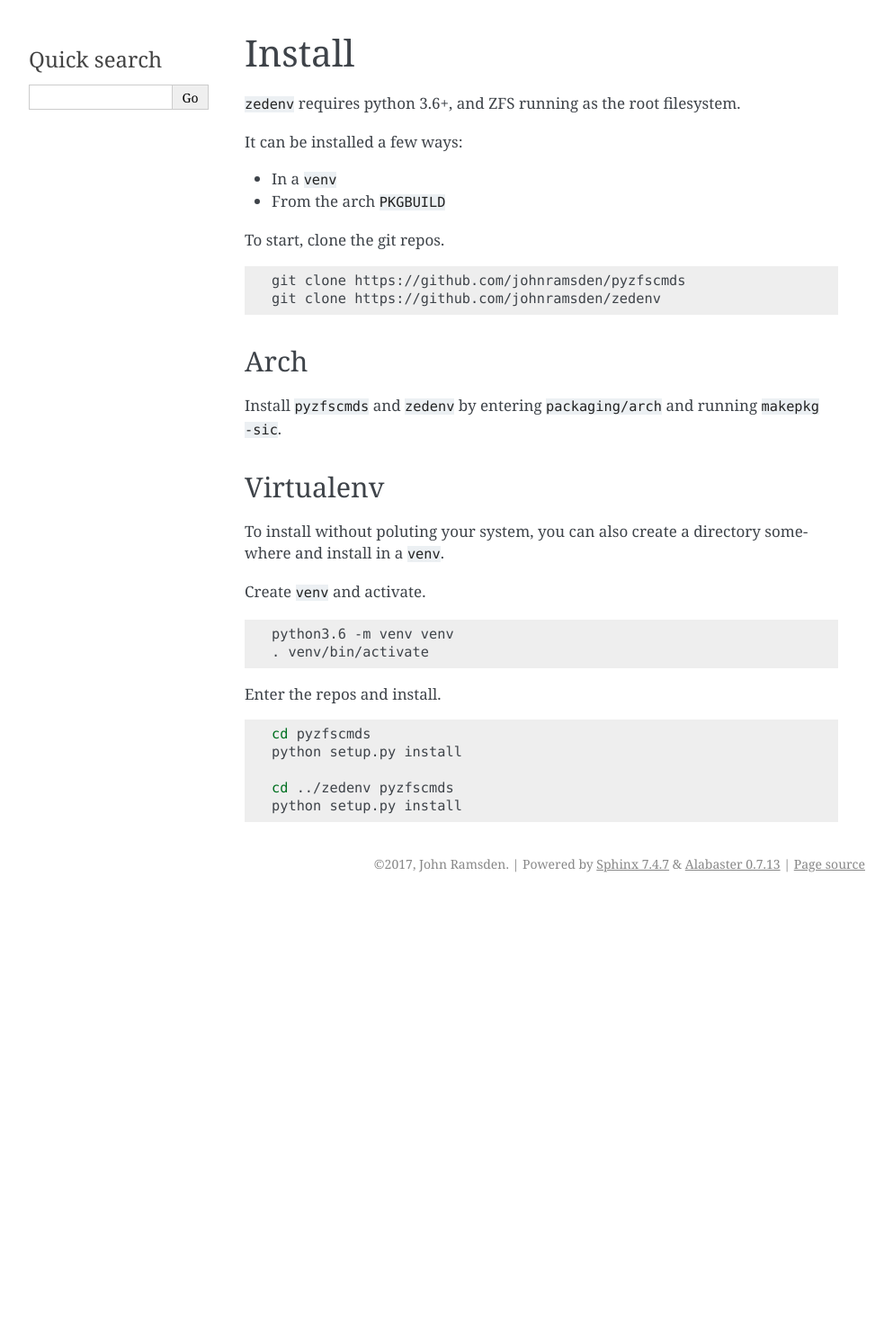
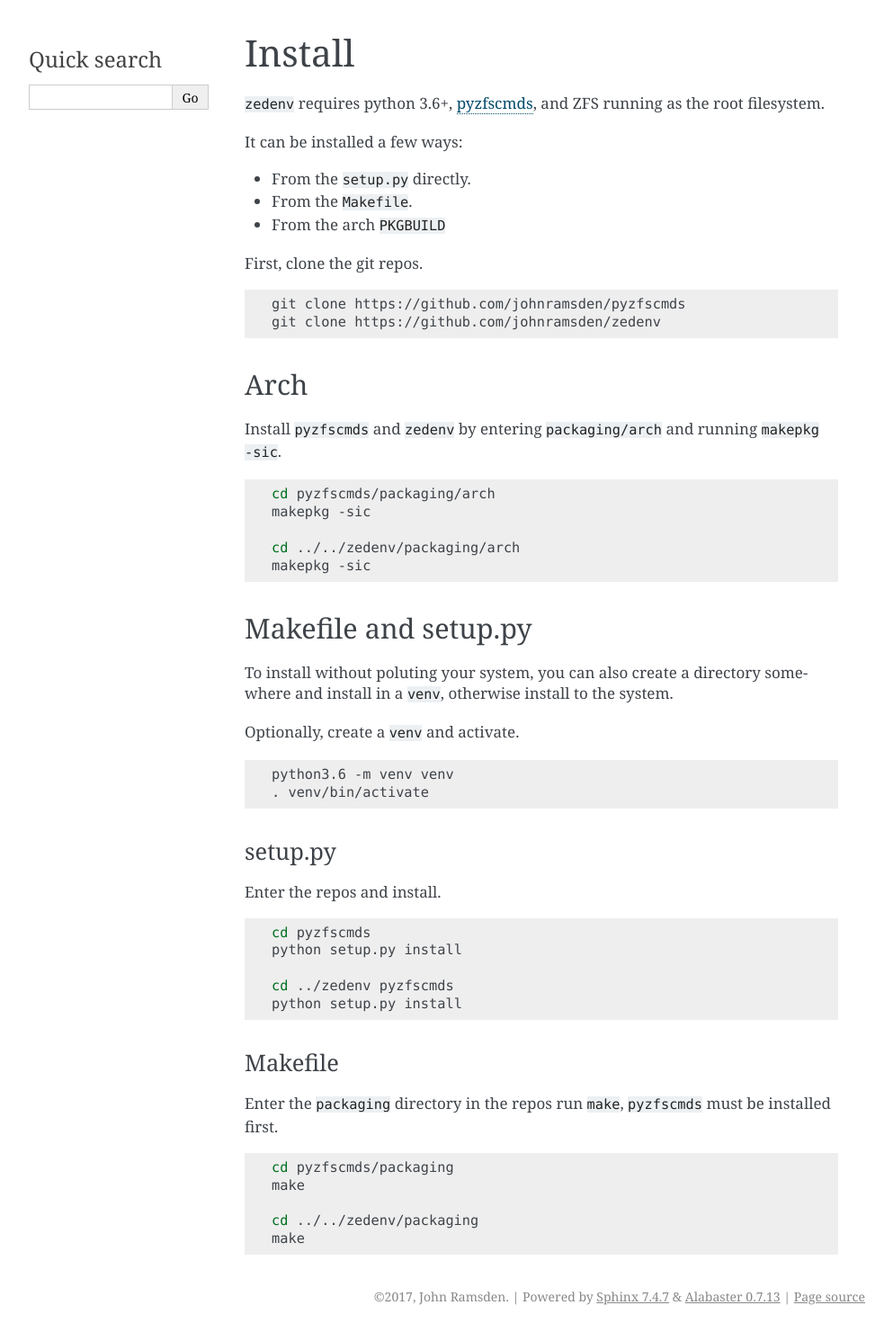
Before and after one commit to johnramsden/zedenv, a Sphinx documentation site: the page built from doc/source/install.rst, in a window 1280 px wide. Shown: the whole page at 90% size, without its empty margins (148-1141 px from the left). Built offline with Sphinx 7.4.7, drawn with Linux system fonts in a browser that asks for light colours; before the commit the page ends 1000 px from its top, so only the background shows below that.

Commit message:
Add Makefile instructions to README

```diff
--- a/doc/source/install.rst
+++ b/doc/source/install.rst
@@ -3,14 +3,16 @@
 Install
 =======
 
-``zedenv`` requires python 3.6+, and ZFS running as the root filesystem.
+``zedenv`` requires python 3.6+, `pyzfscmds <https://github.com/johnramsden/pyzfscmds>`_, and ZFS running as the root
+filesystem.
 
 It can be installed a few ways:
 
-* In a ``venv``
+* From the ``setup.py`` directly.
+* From the ``Makefile``.
 * From the arch ``PKGBUILD``
 
-To start, clone the git repos.
+First, clone the git repos.
 
 .. code-block:: shell
 
@@ -22,18 +24,29 @@ Arch
 
 Install ``pyzfscmds`` and ``zedenv`` by entering ``packaging/arch`` and running ``makepkg -sic``.
 
-Virtualenv
-----------
+.. code-block:: shell
+
+    cd pyzfscmds/packaging/arch
+    makepkg -sic
+
+    cd ../../zedenv/packaging/arch
+    makepkg -sic
+
+Makefile and setup.py
+---------------------
 
 To install without poluting your system, you can also create a directory somewhere
-and install in a ``venv``.
+and install in a ``venv``, otherwise install to the system.
 
-Create ``venv`` and activate.
+Optionally, create a ``venv`` and activate.
 
 .. code-block:: shell
 
     python3.6 -m venv venv
     . venv/bin/activate
+
+setup.py
+~~~~~~~~
 
 Enter the repos and install.
 
@@ -44,3 +57,17 @@ Enter the repos and install.
 
     cd ../zedenv pyzfscmds
     python setup.py install
+
+Makefile
+~~~~~~~~
+
+Enter the ``packaging`` directory in the repos run ``make``, ``pyzfscmds`` must
+be installed first.
+
+.. code-block:: shell
+
+    cd pyzfscmds/packaging
+    make
+
+    cd ../../zedenv/packaging
+    make
```
Also changed, not shown: README.rst (+39 -15 lines), 1 other file.
